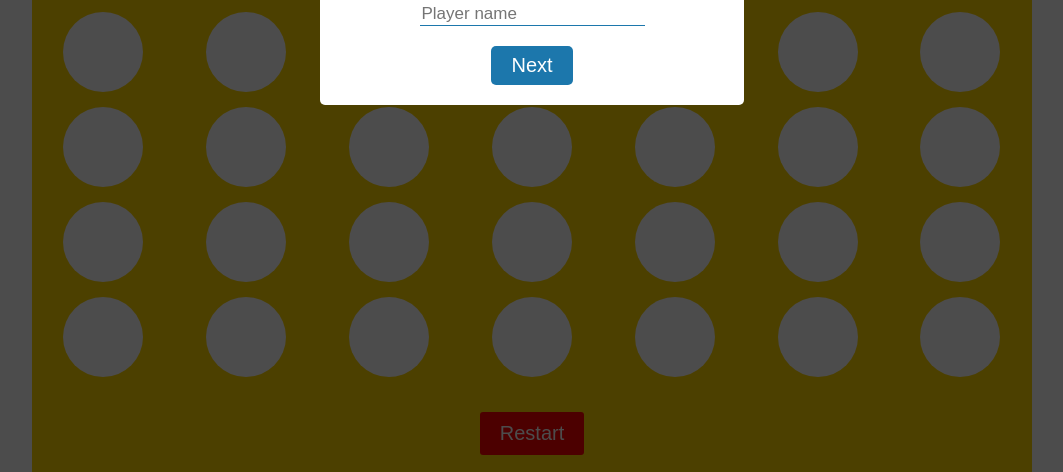
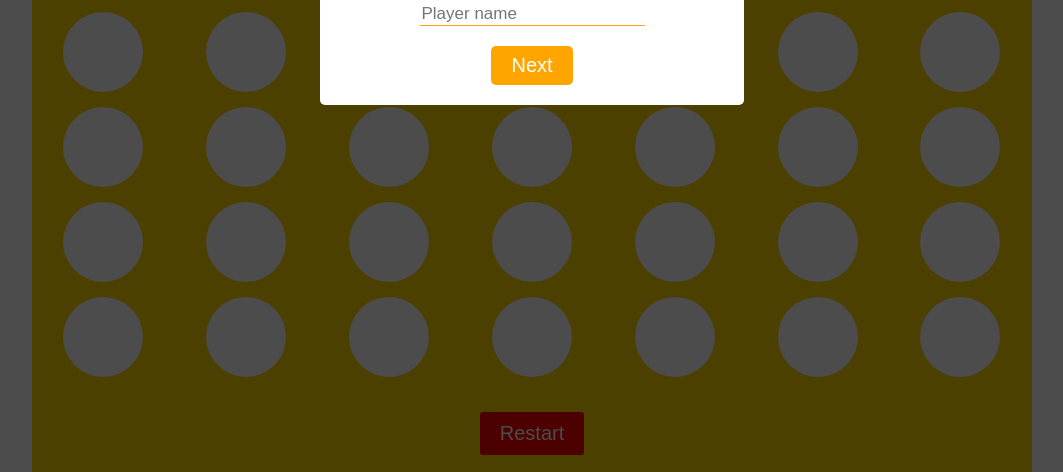
Before and after one commit to drodriguez28/connect-four-javascript, a plain HTML site: page index.html in a window 1280 px wide. Shown: the part 328-800 px from the top of the page, without its empty margins (108-1171 px from the left). Drawn offline with Linux system fonts and the light colour scheme.

Commit message:
modified css around

```diff
--- a/css/style.css
+++ b/css/style.css
@@ -91,12 +91,12 @@ h1{
     font-size: 17px;
 
     border: none;
-    border-bottom: 1px solid #1c77ac;
+    border-bottom: 1px solid orange;
 }
 
 .nextBtn{
     margin-top: 20px;
-    background: #1c77ac;
+    background: orange;
     color: #fff;
     padding: 8px 20px;
     border: none;
```
